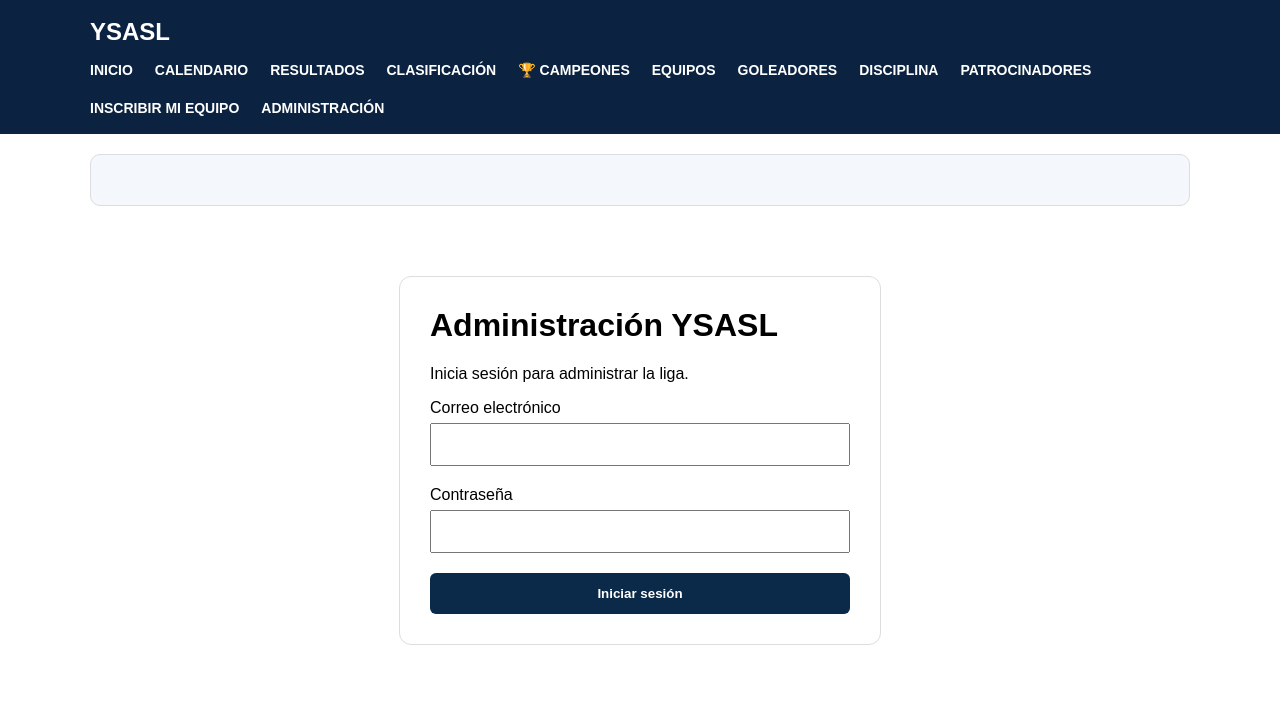
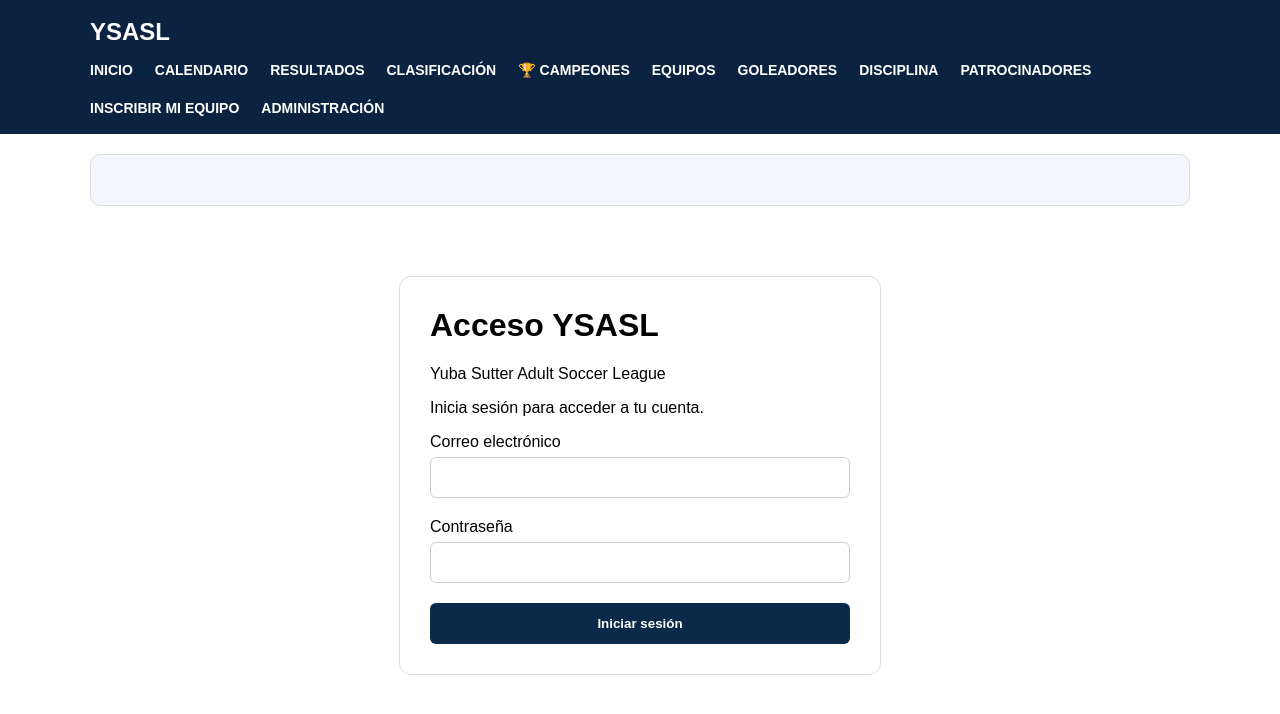
Before and after one commit to PrimoRz1/ysasl-website, a Next.js app: page /login in a window 1280 px wide. Shown: the top 714 px of the page. Built offline with nearby package versions, Linux system fonts and the light colour scheme; no server answers; the database is empty.

Commit message:
Update page.js

```diff
--- a/app/login/page.js
+++ b/app/login/page.js
@@ -1,3 +1,4 @@
+
 'use client'
 
 import { useState } from 'react'
@@ -18,70 +19,123 @@ export default function LoginPage() {
     setCargando(true)
     setMensaje('')
 
-    const { error } = await supabase.auth.signInWithPassword({
-      email,
+    try {
+      const { data, error } =
+        await supabase.auth.signInWithPassword({
+          email: email.trim(),
           password
         })
 
-    if (error) {
-      setMensaje('Correo electrónico o contraseña incorrectos.')
-      setCargando(false)
+      if (error || !data?.user) {
+        setMensaje('Correo o contraseña incorrectos.')
         return
       }
 
-    router.push('/admin')
+      const usuario = data.user
+
+      // Verificar si es administrador
+      const { data: perfil, error: errorPerfil } =
+        await supabase
+          .from('perfiles')
+          .select('rol')
+          .eq('id', usuario.id)
+          .maybeSingle()
+
+      if (errorPerfil) {
+        throw new Error(
+          'No se pudo verificar tu perfil: ' +
+          errorPerfil.message
+        )
+      }
+
+      if (perfil?.rol === 'admin') {
+        router.replace('/admin')
         router.refresh()
+        return
+      }
+
+      // Verificar si es delegado activo
+      const { data: delegados, error: errorDelegados } =
+        await supabase
+          .from('delegados_equipo')
+          .select('id')
+          .eq('usuario_id', usuario.id)
+          .eq('activo', true)
+          .limit(1)
+
+      if (errorDelegados) {
+        throw new Error(
+          'No se pudieron verificar tus permisos: ' +
+          errorDelegados.message
+        )
+      }
+
+      if (delegados && delegados.length > 0) {
+        router.replace('/delegado')
+        router.refresh()
+        return
+      }
+
+      // Usuario normal: panel de jugador
+      router.replace('/jugador')
+      router.refresh()
+
+    } catch (err) {
+      setMensaje(
+        err.message || 'No se pudo verificar el acceso.'
+      )
+    } finally {
+      setCargando(false)
+    }
+  }
+
+  const estiloInput = {
+    width: '100%',
+    padding: '12px',
+    marginTop: '6px',
+    marginBottom: '20px',
+    boxSizing: 'border-box',
+    border: '1px solid #ccc',
+    borderRadius: '6px'
   }
 
   return (
-    <main
-      style={{
+    <main style={{
       maxWidth: '420px',
       margin: '70px auto',
       padding: '30px',
       border: '1px solid #ddd',
       borderRadius: '12px'
-      }}
-    >
-      <h1 style={{ marginTop: 0 }}>Administración YSASL</h1>
+    }}>
+      <h1 style={{ marginTop: 0 }}>
+        Acceso YSASL
+      </h1>
 
-      <p>Inicia sesión para administrar la liga.</p>
+      <p>Yuba Sutter Adult Soccer League</p>
+
+      <p>
+        Inicia sesión para acceder a tu cuenta.
+      </p>
 
       <form onSubmit={iniciarSesion}>
-        <label>
-          Correo electrónico
-        </label>
+        <label>Correo electrónico</label>
 
         <input
           type="email"
           value={email}
-          onChange={(e) => setEmail(e.target.value)}
+          onChange={e => setEmail(e.target.value)}
           required
-          style={{
-            width: '100%',
-            padding: '12px',
-            marginTop: '6px',
-            marginBottom: '20px',
-            boxSizing: 'border-box'
-          }}
+          style={estiloInput}
         />
 
-        <label>
-          Contraseña
-        </label>
+        <label>Contraseña</label>
 
         <input
           type="password"
           value={password}
-          onChange={(e) => setPassword(e.target.value)}
+          onChange={e => setPassword(e.target.value)}
           required
-          style={{
-            width: '100%',
-            padding: '12px',
-            marginTop: '6px',
-            marginBottom: '20px',
-            boxSizing: 'border-box'
-          }}
+          style={estiloInput}
         />
 
         <button
@@ -98,11 +152,16 @@ export default function LoginPage() {
             cursor: 'pointer'
           }}
         >
-          {cargando ? 'Ingresando...' : 'Iniciar sesión'}
+          {cargando
+            ? 'Verificando acceso...'
+            : 'Iniciar sesión'}
         </button>
 
         {mensaje && (
-          <p style={{ marginTop: '20px' }}>
+          <p role="alert" style={{
+            marginTop: '20px',
+            color: '#b91c1c'
+          }}>
             {mensaje}
           </p>
         )}
```
Lines whose indentation alone changed are shown as unchanged.
